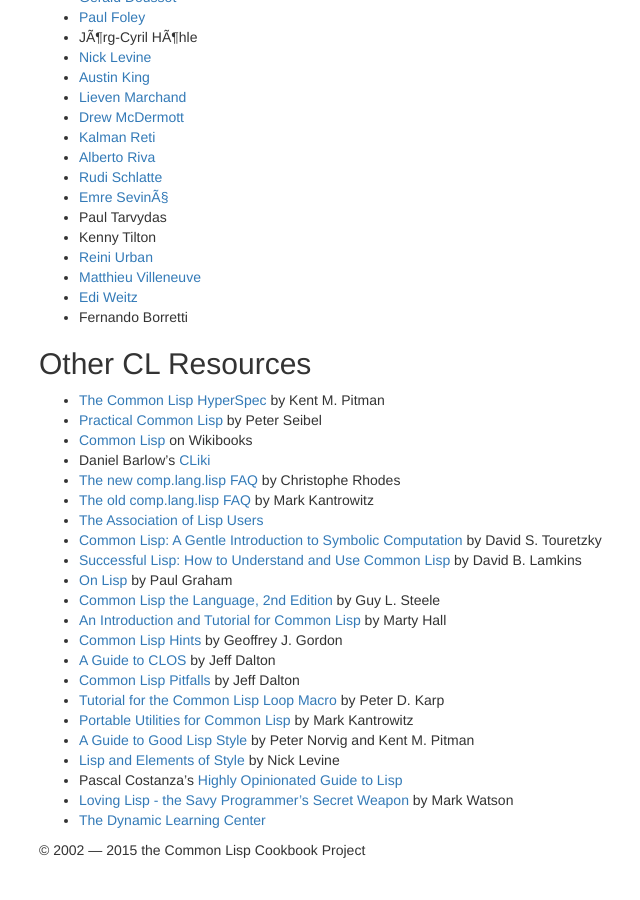
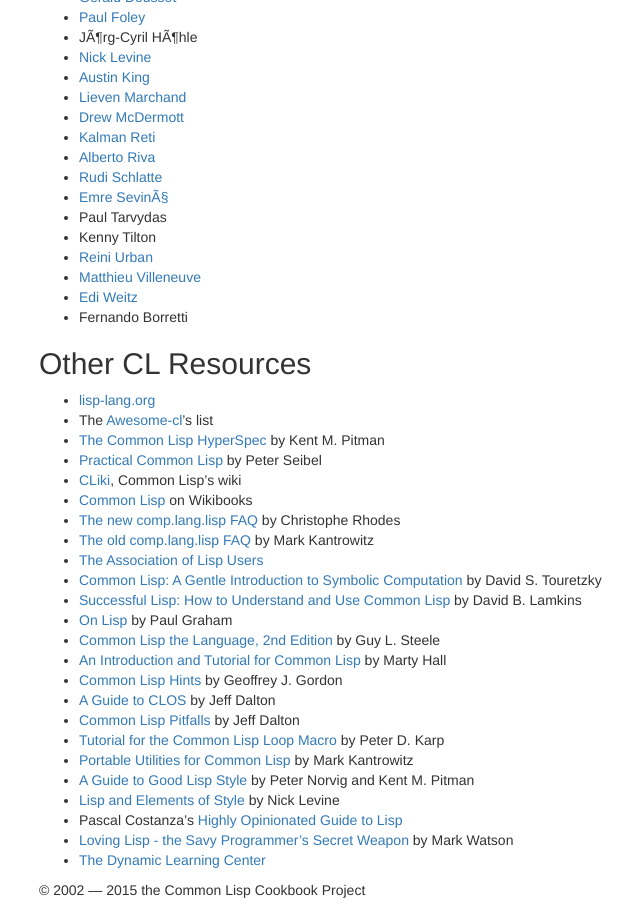
Before and after one commit to LispCookbook/cl-cookbook, a Jekyll site: the page built from index.md, in a window 1280 px wide and 900 px high, scrolled down 1065 px. Shown: the whole window, without its empty margins (296-936 px from the left). Built offline with Jekyll 4.4.1, drawn with Linux system fonts in a browser that asks for light colours; before the commit the page ends 1925 px from its top, so only the background shows below that.

Commit message:
resources: fix Cliki link, add lisp-lang.org and awesome-cl

```diff
--- a/index.md
+++ b/index.md
@@ -81,10 +81,12 @@
 
 ## Other CL Resources
 
+* [lisp-lang.org](http://lisp-lang.org/)
+* The [Awesome-cl](https://github.com/CodyReichert/awesome-cl)'s list
 * [The Common Lisp HyperSpec](http://www.lispworks.com/documentation/HyperSpec/Front/index.htm) by Kent M. Pitman
 * [Practical Common Lisp](http://www.gigamonkeys.com/book/) by Peter Seibel
+* [CLiki](http://www.cliki.net/), Common Lisp's wiki
 * [Common Lisp](https://en.wikibooks.org/wiki/Common_Lisp) on Wikibooks
-* Daniel Barlow's [CLiki](http://ww.telent.net/cliki)
 * [The new comp.lang.lisp FAQ](http://www-jcsu.jesus.cam.ac.uk/~csr21/lispfaq.html) by Christophe Rhodes
 * [The old comp.lang.lisp FAQ](http://www-2.cs.cmu.edu/Groups//AI/html/faqs/lang/lisp/top.html) by Mark Kantrowitz
 * [The Association of Lisp Users](http://www.lisp.org/)
```
